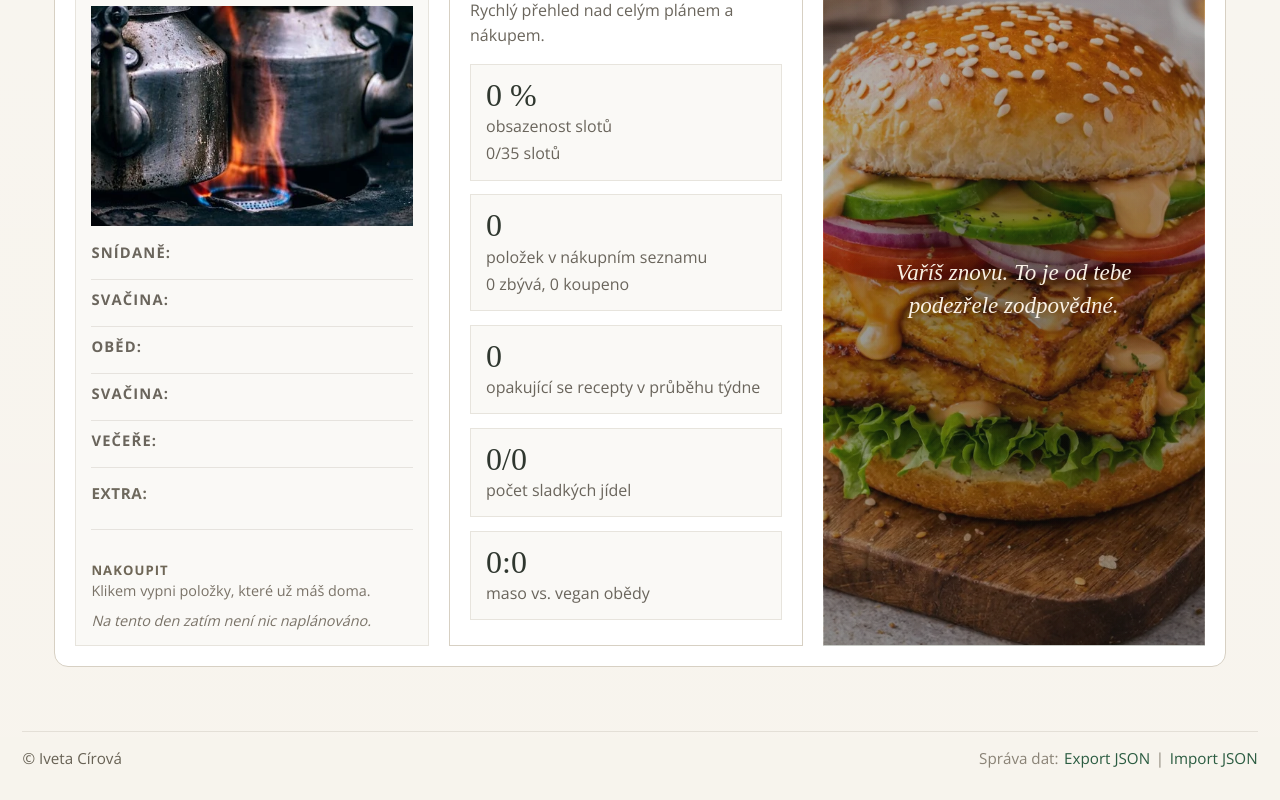
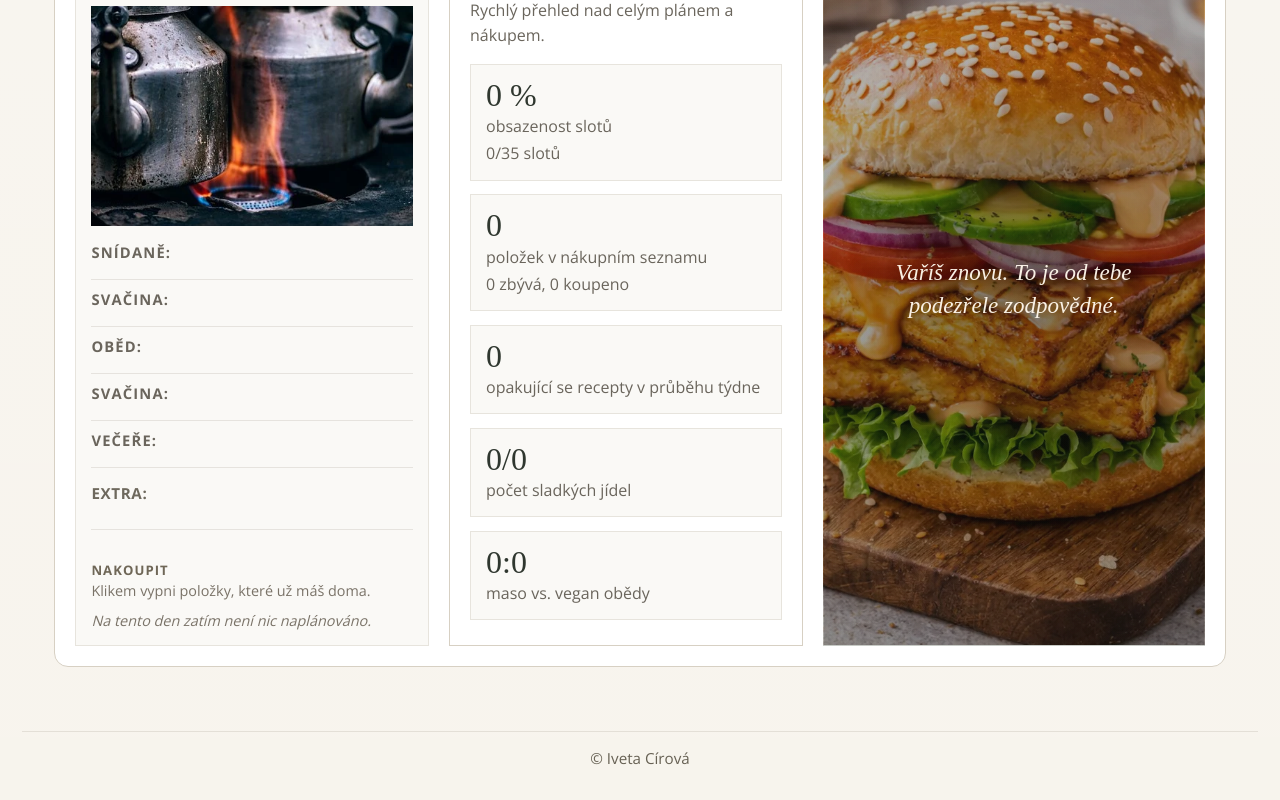
Before and after one commit to icirova/menu-planner, a React (Vite) app: page / in a window 1280 px wide. Shown: the part 3058-3858 px from the top of the page. Built offline with nearby package versions, Linux system fonts and the light colour scheme; a web font is replaced by a local one.

Commit message:
Lock bundled recipes in demo

```diff
--- a/src/components/App/index.jsx
+++ b/src/components/App/index.jsx
@@ -13,38 +13,8 @@ import {
   removeRecipeFromStoredMenu,
   saveMenuState,
 } from "../../storage/menuStorage";
+import { isSeedRecipe } from "../../utils/recipeSource";
 import { initialMenuState, menuReducer } from "../../reducers/menuReducer";
-
-const BACKUP_VERSION = 1;
-const DATE_STAMP_LENGTH = 10;
-
-const getBackupFileName = () => {
-  const stamp = new Date().toISOString().slice(0, DATE_STAMP_LENGTH);
-  return `menu-planner-backup-${stamp}.json`;
-};
-
-const validateImportedData = (parsed) => {
-  if (!parsed || typeof parsed !== "object") {
-    throw new Error("Soubor neobsahuje validní JSON objekt.");
-  }
-
-  if (!Array.isArray(parsed.customRecipes)) {
-    throw new Error("V záloze chybí pole customRecipes.");
-  }
-
-  if (
-    parsed.weeklyMenu !== null &&
-    !Array.isArray(parsed.weeklyMenu) &&
-    typeof parsed.weeklyMenu !== "object"
-  ) {
-    throw new Error("Položka weeklyMenu má neplatný formát.");
-  }
-
-  return {
-    customRecipes: parsed.customRecipes.map(normalizeCustomRecipe),
-    weeklyMenu: parsed.weeklyMenu ?? null,
-  };
-};
 
 export const App = () => {
   const [customRecipes, setCustomRecipes] = useState([]);
@@ -52,8 +22,6 @@ export const App = () => {
   const [weeklyMenu, menuDispatch] = useReducer(menuReducer, initialMenuState);
   const [isMenuReady, setIsMenuReady] = useState(false);
   const [storageWarning, setStorageWarning] = useState(null);
-  const [backupMessage, setBackupMessage] = useState(null);
-  const importInputRef = useRef(null);
   const hasInitializedMenu = useRef(false);
 
   const recipeList = useMemo(() => customRecipes, [customRecipes]);
@@ -75,6 +43,9 @@ export const App = () => {
   };
 
   const deleteRecipe = async (recipeId) => {
+    const recipeToDelete = customRecipes.find((recipe) => areRecipeIdsEqual(recipe.id, recipeId));
+    if (isSeedRecipe(recipeToDelete)) return false;
+
     const nextRecipes = customRecipes.filter((recipe) => !areRecipeIdsEqual(recipe.id, recipeId));
     if (nextRecipes.length === customRecipes.length) return false;
 
@@ -156,71 +127,6 @@ export const App = () => {
     void persistMenuState();
   }, [weeklyMenu, isMenuReady]);
 
-  const handleExportBackup = () => {
-    const payload = {
-      version: BACKUP_VERSION,
-      exportedAt: new Date().toISOString(),
-      customRecipes,
-      weeklyMenu,
-    };
-
-    const blob = new Blob([JSON.stringify(payload, null, 2)], {
-      type: "application/json",
-    });
-    const url = URL.createObjectURL(blob);
-    const link = document.createElement("a");
-
-    link.href = url;
-    link.download = getBackupFileName();
-    link.click();
-
-    URL.revokeObjectURL(url);
-    setBackupMessage("Záloha byla stažena do JSON souboru.");
-  };
-
-  const handleImportClick = () => {
-    importInputRef.current?.click();
-  };
-
-  const handleImportBackup = async (event) => {
-    const [file] = Array.from(event.target.files || []);
-    event.target.value = "";
-
-    if (!file) return;
-
-    if (!window.confirm("Import přepíše vlastní recepty i týdenní plán. Pokračovat?")) {
-      return;
-    }
-
-    try {
-      const content = await file.text();
-      const parsed = JSON.parse(content);
-      const { customRecipes: importedRecipes, weeklyMenu } = validateImportedData(parsed);
-
-      const recipeSaveResult = await saveCustomRecipes(importedRecipes);
-      const menuSaveResult = await saveMenuState(weeklyMenu);
-      const warning = [recipeSaveResult.warning, menuSaveResult.warning]
-        .filter(Boolean)
-        .join(" ");
-
-      setCustomRecipes(importedRecipes);
-      setStorageWarning(warning || null);
-      setBackupMessage(
-        warning
-          ? "Import proběhl s omezeními. Zkontroluj hlášku o ukládání."
-          : "Import byl dokončen. Aplikace se obnoví s novými daty.",
-      );
-
-      window.location.reload();
-    } catch (error) {
-      const message =
-        error instanceof Error && error.message
-          ? error.message
-          : "Import zálohy selhal.";
-      setBackupMessage(`Import se nepodařil: ${message}`);
-    }
-  };
-
   if (!isRecipesReady) {
     return (
       <div className="container">
@@ -248,11 +154,6 @@ export const App = () => {
   return (
     <div className="container">
       <Header />
-      {backupMessage && (
-        <p className="app-message app-message--info" role="status">
-          {backupMessage}
-        </p>
-      )}
       {storageWarning && (
         <p className="app-message app-message--warning" role="alert">
           {storageWarning}
@@ -268,12 +169,7 @@ export const App = () => {
           menuDispatch,
         }}
       />
-      <Footer
-        onExportBackup={handleExportBackup}
-        onImportClick={handleImportClick}
-        importInputRef={importInputRef}
-        onImportBackup={handleImportBackup}
-      />
+      <Footer />
     </div>
   );
 };
--- a/src/components/Footer/index.jsx
+++ b/src/components/Footer/index.jsx
@@ -1,33 +1,9 @@
 import "./style.css"
 
-export const Footer = ({
-  onExportBackup,
-  onImportClick,
-  importInputRef,
-  onImportBackup,
-}) => {
+export const Footer = () => {
   return <footer className="footer">
      <div className="footer__meta">
        <p>© Iveta Círová</p>
-       {onExportBackup && onImportClick && (
-         <div className="footer__data-tools">
-           <span className="footer__label">Správa dat:</span>
-           <button type="button" className="footer__link" onClick={onExportBackup}>
-             Export JSON
-           </button>
-           <span className="footer__sep">|</span>
-           <button type="button" className="footer__link" onClick={onImportClick}>
-             Import JSON
-           </button>
-           <input
-             ref={importInputRef}
-             type="file"
-             accept="application/json"
-             className="visually-hidden"
-             onChange={onImportBackup}
-           />
-         </div>
-       )}
      </div>
   </footer>
 
--- a/src/components/Footer/style.css
+++ b/src/components/Footer/style.css
@@ -15,38 +15,9 @@
     border-top: 1px solid rgba(122, 113, 93, 0.16);
 }
 
-.footer__data-tools {
-    display: flex;
-    flex-wrap: wrap;
-    gap: 0.35rem;
-    align-items: center;
-    justify-content: center;
-}
-
-.footer__label,
-.footer__sep {
-    color: #8a8376;
-}
-
-.footer__link {
-    border: 0;
-    background: transparent;
-    color: #2b5c41;
-    text-decoration: none;
-    cursor: pointer;
-    font: inherit;
-    padding: 0;
-}
-
-.footer__link:hover {
-    color: #1f4632;
-    text-decoration: underline;
-}
-
 @media screen and (min-width: 680px) {
     .footer__meta {
         flex-direction: row;
-        justify-content: space-between;
-        text-align: left;
+        justify-content: center;
     }
 }
--- a/src/hooks/useRecipeForm.js
+++ b/src/hooks/useRecipeForm.js
@@ -3,6 +3,7 @@ import { normalizeSuitableForValues } from "../constants/recipeMetadata";
 import { prepareCustomRecipeForRuntime } from "../storage/recipesStorage";
 import { createNumericId } from "../utils/createId";
 import { normalizeRecipePreTasks } from "../utils/normalizeRecipePreTasks";
+import { isSeedRecipe } from "../utils/recipeSource";
 
 const DEFAULT_SERVINGS = 4;
 
@@ -119,6 +120,12 @@ export const useRecipeForm = ({
 
   const handleSubmit = async (e) => {
     e.preventDefault();
+
+    if (isEditMode && isSeedRecipe(recipeToEdit)) {
+      window.alert("Default recepty v demo projektu nejde upravovat.");
+      return;
+    }
+
     const servings = Number(form.servings);
     const trimmedCalories = form.calories.trim();
     const calories = trimmedCalories === "" ? null : Number(trimmedCalories);
--- a/src/pages/RecipeDetail/index.jsx
+++ b/src/pages/RecipeDetail/index.jsx
@@ -8,6 +8,7 @@ import { IngredientsList } from "../../components/IngredientsList/index";
 import { RecipeTags } from "../../components/RecipeTags/index";
 import { useOutletContext } from "react-router-dom";
 import { areRecipeIdsEqual, normalizeRecipeIdValue } from "../../utils/recipeIds";
+import { isSeedRecipe } from "../../utils/recipeSource";
 import { resolveImageSrc } from "../../utils/resolveImageSrc";
 
 const DEFAULT_SERVINGS = 4;
@@ -82,7 +83,12 @@ export const RecipeDetail = () => {
   const preTasks = recipeDetail.preTasks ?? [];
   const heroTags = (recipeDetail.tags ?? []).filter(Boolean).join(" • ");
   const heroSuitableFor = (recipeDetail.suitableFor ?? []).filter(Boolean).join(" • ");
+  const isLockedRecipe = isSeedRecipe(recipeDetail);
+  const canEditRecipe = !isLockedRecipe;
+  const canDeleteRecipe = !isLockedRecipe;
   const handleDelete = async () => {
+    if (!canDeleteRecipe) return;
+
     setIsDeleting(true);
     const deleted = await deleteRecipe(recipeDetail.id);
     setIsDeleting(false);
@@ -126,12 +132,15 @@ export const RecipeDetail = () => {
               )}
 
               <div className="recipe-detail__actions page-hero__actions">
+                {canEditRecipe && (
                   <Link
                     to={`/recipe-form/${recipeDetail.id}/edit`}
                     className="button button--ghost"
                   >
                     Upravit recept
                   </Link>
+                )}
+                {canDeleteRecipe && (
                   <button
                     type="button"
                     className="button button--danger"
@@ -139,6 +148,7 @@ export const RecipeDetail = () => {
                   >
                     Smazat recept
                   </button>
+                )}
               </div>
             </div>
           </div>
--- a/src/pages/RecipeForm/index.jsx
+++ b/src/pages/RecipeForm/index.jsx
@@ -10,6 +10,7 @@ import {
 } from "../../constants/recipeMetadata";
 import { useRecipeForm } from "../../hooks/useRecipeForm";
 import { areRecipeIdsEqual, normalizeRecipeIdValue } from "../../utils/recipeIds";
+import { isSeedRecipe } from "../../utils/recipeSource";
 import { resolveImageSrc } from "../../utils/resolveImageSrc";
 
 export const RecipeForm = () => {
@@ -21,6 +22,7 @@ export const RecipeForm = () => {
     ? recipeList.find((recipe) => areRecipeIdsEqual(recipe.id, routeRecipeId ?? id))
     : null;
   const isEditMode = Boolean(id);
+  const isDefaultRecipeEdit = isEditMode && isSeedRecipe(recipeToEdit);
   const {
     fileInputRef,
     ingredientInputsRef,
@@ -65,6 +67,32 @@ export const RecipeForm = () => {
         <section className="recipe-form-page__panel recipe-form-page__panel--empty">
           <p>Recept nebyl nalezen.</p>
           <Link to="/recipes" className="button button--ghost">Zpět na recepty</Link>
+        </section>
+      </div>
+    );
+  }
+
+  if (isDefaultRecipeEdit) {
+    return (
+      <div className="main recipe-form-page">
+        <section
+          className="recipe-form-page__hero page-hero page-hero--split"
+          style={{ "--page-hero-image": `url("${heroImageSrc}")` }}
+        >
+          <div className="recipe-form-page__heroContent page-hero__content">
+            <p className="page-hero__eyebrow">Editor receptů</p>
+            <h1 className="page-hero__title">Recept je zamčený</h1>
+            <p className="page-hero__text">
+              Default recepty jsou v demo projektu jen pro prohlížení a plánování.
+            </p>
+          </div>
+        </section>
+
+        <section className="recipe-form-page__panel recipe-form-page__panel--empty">
+          <p>Tenhle vložený recept nejde upravovat.</p>
+          <Link to={`/recipe-detail/${recipeToEdit.id}`} className="button button--ghost">
+            Zpět na detail receptu
+          </Link>
         </section>
       </div>
     );
--- a/src/pages/RecipeLibrary/index.jsx
+++ b/src/pages/RecipeLibrary/index.jsx
@@ -8,6 +8,7 @@ import {
   TAG_OPTIONS,
 } from "../../constants/recipeMetadata";
 import { normalizeRecipeTags } from "../../utils/normalizeRecipeTag";
+import { isSeedRecipe } from "../../utils/recipeSource";
 import { resolveImageSrc } from "../../utils/resolveImageSrc";
 
 const SORT_OPTIONS = [
@@ -270,11 +271,13 @@ export const RecipeLibrary = () => {
                       </div>
                     )}
 
-                    <div className="recipe-library__actions">
-                      <Link to={`/recipe-form/${recipe.id}/edit`} className="button recipe-library__link">
-                        Upravit
-                      </Link>
-                    </div>
+                    {!isSeedRecipe(recipe) && (
+                      <div className="recipe-library__actions">
+                        <Link to={`/recipe-form/${recipe.id}/edit`} className="button recipe-library__link">
+                          Upravit
+                        </Link>
+                      </div>
+                    )}
                     </div>
                   </Link>
                 </li>
```
Lines whose indentation alone changed are shown as unchanged.
